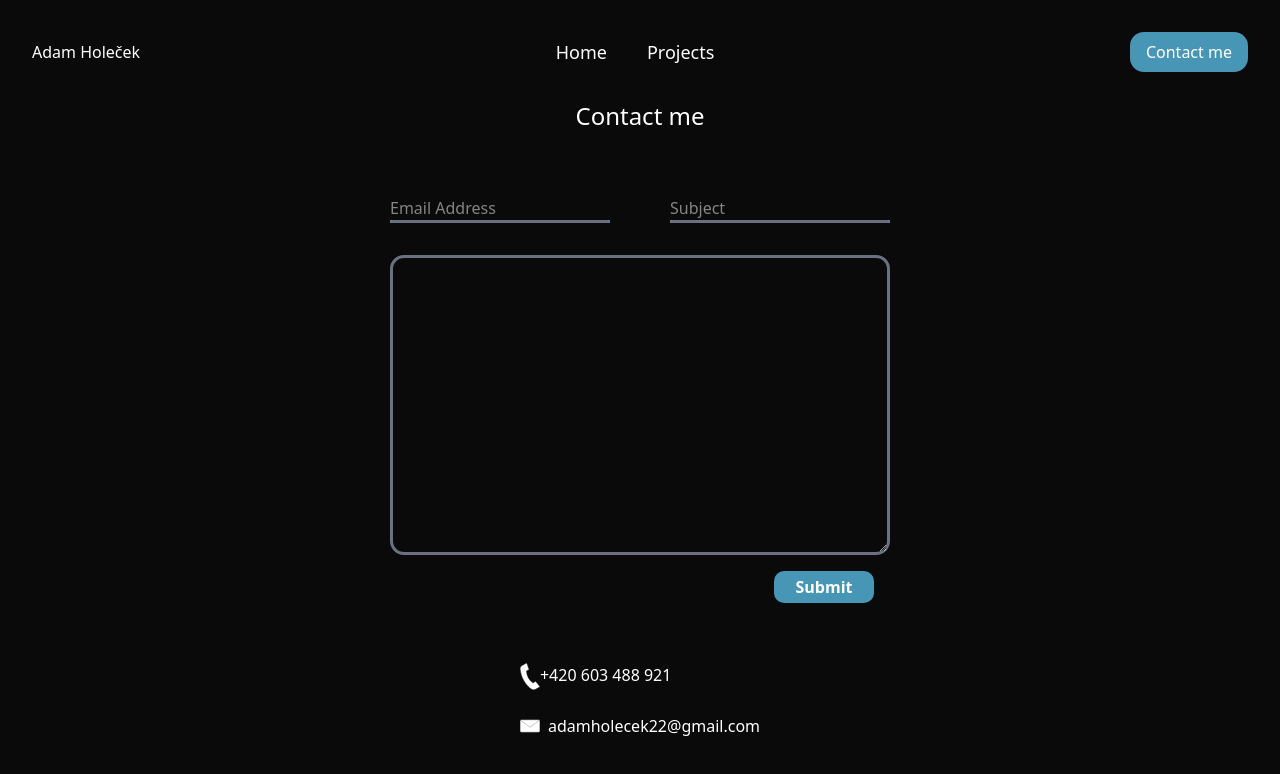
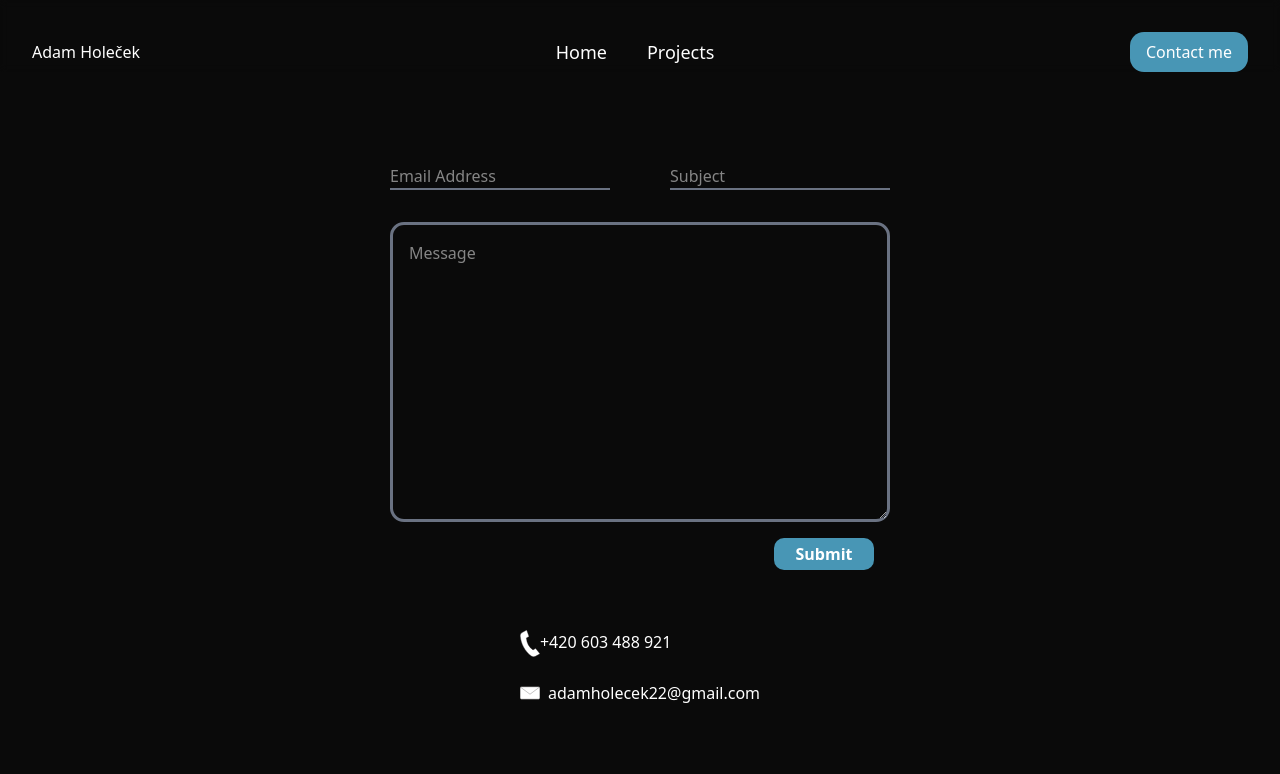
Before and after one commit to Adam222372/my-portfolio, a Next.js app: page /en/contact in a window 1280 px wide. Shown: the top 774 px of the page. Built offline with nearby package versions, Linux system fonts and the light colour scheme; a web font is replaced by a local one.

Commit message:
fix: correct border styles for input fields and adjust section layout

```diff
--- a/app/[lang]/contact/page.tsx
+++ b/app/[lang]/contact/page.tsx
@@ -2,23 +2,22 @@ import Image from "next/image";
 
 export default function Contact() {
     return (
-        <section className={"mt-25 "}>
-            <h2 className={"text-center text-2xl"}>Contact me</h2>
+        <section className={"mt-[100px] flex flex-col justify-center items-center"}>
             <div className={"flex justify-center flex-col items-center"}>
 
                 <form action={"/contact"} method={"POST"} className={"flex flex-col my-8"}>
 
                     <div className="flex space-y-2 justify-between w-full ">
                     <input type={"email"} name={"email"} placeholder={"Email Address"}
-                           className={"border-b-3 border-gray-500 focus:border-white focus:outline-hidden my-8 w-55"}
+                           className={"border-b-2 border-gray-500 focus:border-white focus:outline-hidden my-8 w-55"}
                            required={true}/>
 
                     <input type={"text"} name={"subject"} placeholder={"Subject"}
-                           className={"border-b-3  border-gray-500 focus:border-white focus:outline-hidden my-8 w-55"}/>
+                           className={"border-b-2  border-gray-500 focus:border-white focus:outline-hidden my-8 w-55"}/>
 
                     </div>
 
-                    <textarea name={"notes"}
+                    <textarea name={"notes"} placeholder="Message" required={true}
                               className={" border-gray-500 border-3 focus:border-white focus:outline-hidden rounded-xl min-w-125 max-w-lg h-70 min-h-75 resize placeholder:ml-2 p-[1rem] "}></textarea>
 
                     <div className="flex justify-end items-center">
```
